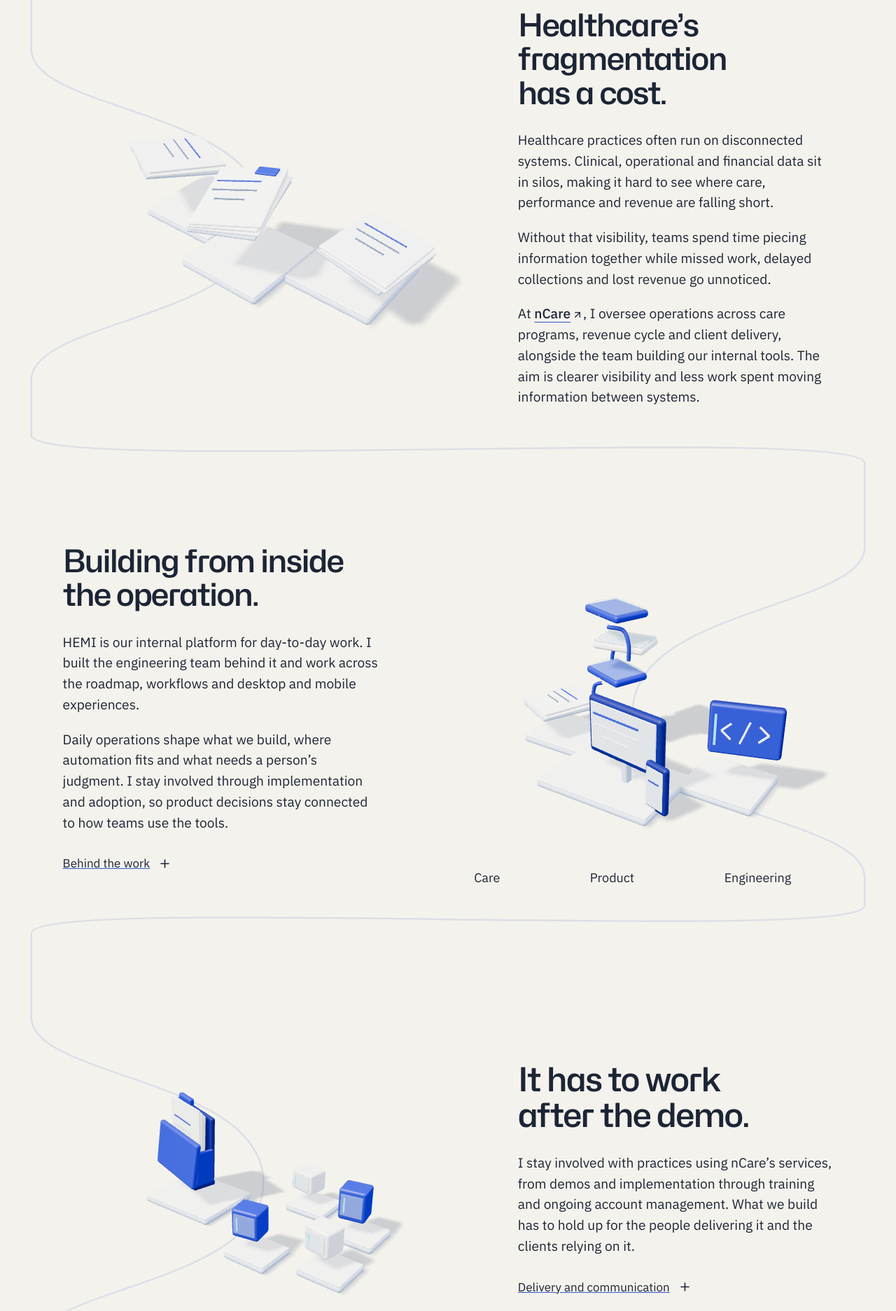
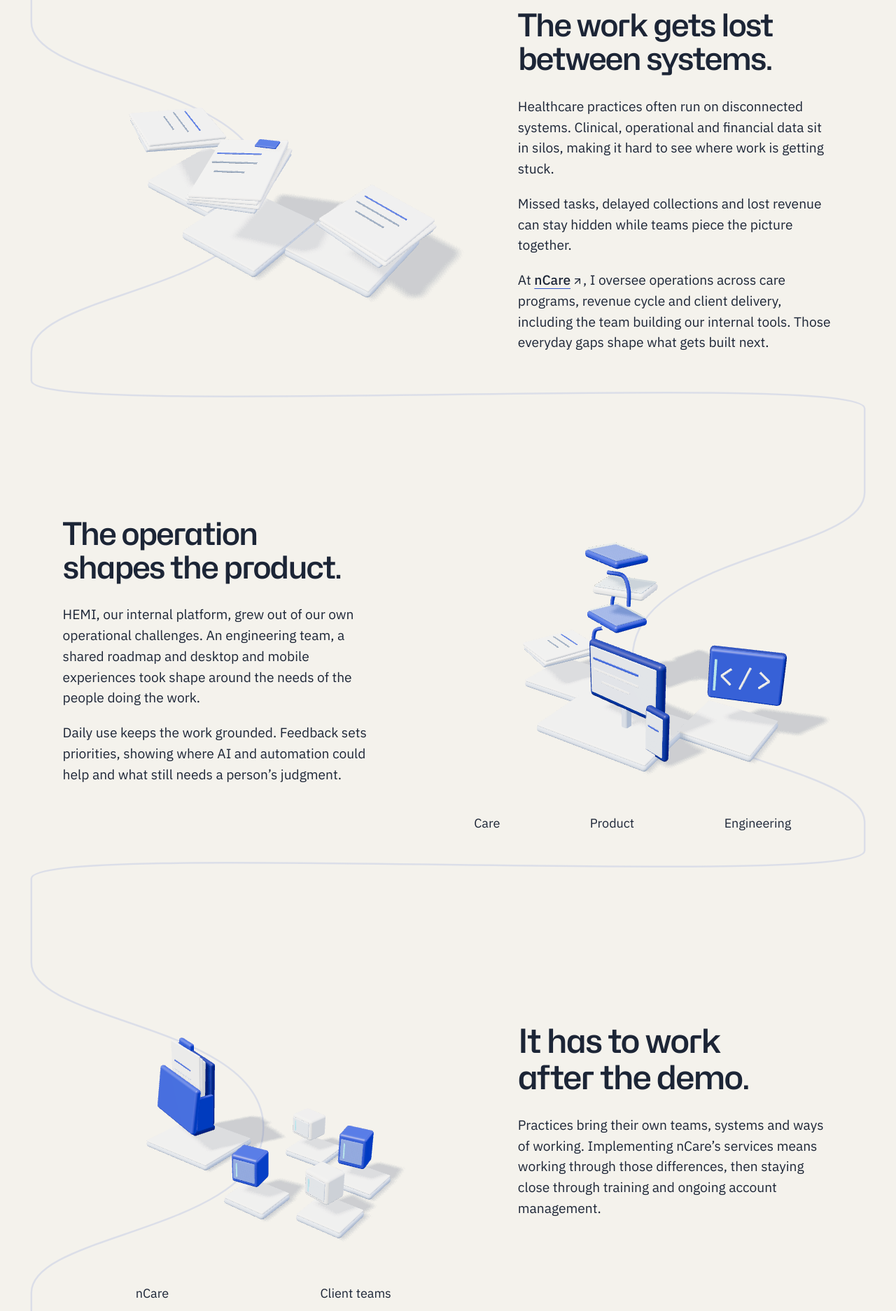
Before and after one commit to sharathkul/portfolio, a Next.js app: page / in a window 1280 px wide. Shown: the part 860-2734 px from the top of the page at 70% size. Built offline with nearby package versions, Linux system fonts and the light colour scheme.

Commit message:
Tell the story through operational problems and product decisions

```diff
--- a/app/components/HeroProfile.tsx
+++ b/app/components/HeroProfile.tsx
@@ -25,7 +25,7 @@ export default function HeroProfile({ reducedMotion }: { reducedMotion: boolean
         </div>
         <div className={`${styles.copy} introduction-copy`}>
           <h1 className={styles.name} id="intro-title">Sharath <span>Kulkarni.</span></h1>
-          <p className={styles.bio}>I work across healthcare, product and engineering, with a focus on AI and automation. I start with how people work, where things get stuck and what better tools could change.</p>
+          <p className={styles.bio}>My work sits between healthcare, product and engineering, with a focus on AI and automation. I enjoy the messy part: finding what matters, bringing people together and making ideas work.</p>
           <a className={styles.explore} href="#operations">Explore my work <ArrowDown size={20} aria-hidden="true" /></a>
         </div>
       </div>
--- a/app/components/JourneyMap.tsx
+++ b/app/components/JourneyMap.tsx
@@ -50,7 +50,7 @@ function Detail({ selected }: { selected: number }) {
     case 4:
       return <>Reporting, analytics and healthcare operations at <Company href="https://www.thenephrologygroupinc.com/">The Nephrology Group</Company> since 2023.</>;
     default:
-      return <>I now oversee operations at <Company href="https://ncaremd.com/">nCare</Company>, connecting care delivery, revenue cycle, product development and engineering.</>;
+      return <>Care delivery, revenue cycle, product development and engineering now meet in day-to-day operations at <Company href="https://ncaremd.com/">nCare</Company>.</>;
   }
 }
 
--- a/app/page.tsx
+++ b/app/page.tsx
@@ -1,7 +1,7 @@
 "use client";
 
 import { useEffect, useRef, useState, type ReactNode } from "react";
-import { ArrowUpRight, Plus, Pause, Play } from "lucide-react";
+import { ArrowUpRight, Pause, Play } from "lucide-react";
 import JourneyMap from "./components/JourneyMap";
 import StoryArt from "./components/StoryArt";
 import StoryThread from "./components/StoryThread";
@@ -21,10 +21,6 @@ const chapters = [
 function Company({ href, children }: { href: string; children: ReactNode }) {
   return <a className="company-link" href={href} target="_blank" rel="noopener noreferrer">{children}<ArrowUpRight size={16} aria-hidden="true" /></a>;
 }
-function More({ children, label }: { children: ReactNode; label: string }) {
-  return <details className="story-detail"><summary>{label}<Plus size={19} aria-hidden="true" /></summary><div>{children}</div></details>;
-}
-
 export default function Home() {
   const root = useRef<HTMLDivElement>(null);
   const [active, setActive] = useState(0);
@@ -121,37 +117,31 @@ export default function Home() {
         <section className="story-part story-right" id="operations" aria-labelledby="operations-title">
           <StoryArt chapter="operations" />
           <div className="scene-copy">
-            <h2 id="operations-title">Healthcare’s fragmentation has a cost.</h2>
-            <p>Healthcare practices often run on disconnected systems. Clinical, operational and financial data sit in silos, making it hard to see where care, performance and revenue are falling short.</p>
-            <p>Without that visibility, teams spend time piecing information together while missed work, delayed collections and lost revenue go unnoticed.</p>
-            <p>At <Company href="https://ncaremd.com/">nCare</Company>, I oversee operations across care programs, revenue cycle and client delivery, alongside the team building our internal tools. The aim is clearer visibility and less work spent moving information between systems.</p>
+            <h2 id="operations-title">The work gets lost between systems.</h2>
+            <p>Healthcare practices often run on disconnected systems. Clinical, operational and financial data sit in silos, making it hard to see where work is getting stuck.</p>
+            <p>Missed tasks, delayed collections and lost revenue can stay hidden while teams piece the picture together.</p>
+            <p>At <Company href="https://ncaremd.com/">nCare</Company>, I oversee operations across care programs, revenue cycle and client delivery, including the team building our internal tools. Those everyday gaps shape what gets built next.</p>
           </div>
         </section>
         <section className="story-part story-left" id="building" aria-labelledby="building-title">
           <StoryArt chapter="building" />
           <div className="scene-copy">
-            <h2 id="building-title">Building from inside the operation.</h2>
-            <p>HEMI is our internal platform for day-to-day work. I built the engineering team behind it and work across the roadmap, workflows and desktop and mobile experiences.</p>
-            <p>Daily operations shape what we build, where automation fits and what needs a person’s judgment. I stay involved through implementation and adoption, so product decisions stay connected to how teams use the tools.</p>
-            <More label="Behind the work">
-              <p>I oversee care management, remote patient monitoring, principal care management and revenue cycle operations. That includes coordinating the teams delivering the services and the engineers building the tools behind them.</p>
-            </More>
+            <h2 id="building-title">The operation shapes the product.</h2>
+            <p>HEMI, our internal platform, grew out of our own operational challenges. An engineering team, a shared roadmap and desktop and mobile experiences took shape around the needs of the people doing the work.</p>
+            <p>Daily use keeps the work grounded. Feedback sets priorities, showing where AI and automation could help and what still needs a person’s judgment.</p>
           </div>
         </section>
         <section className="story-part story-right clients-part" id="clients" aria-labelledby="clients-title">
           <StoryArt chapter="clients" />
           <div className="scene-copy">
             <h2 id="clients-title">It has to work after the demo.</h2>
-            <p>I stay involved with practices using nCare’s services, from demos and implementation through training and ongoing account management. What we build has to hold up for the people delivering it and the clients relying on it.</p>
-            <More label="Delivery and communication">
-              <p>I’ve led MSO and revenue cycle implementations for four external client organizations. I also oversee nCare’s brand and website work, keeping how we present the services connected to what our teams deliver.</p>
-            </More>
+            <p>Practices bring their own teams, systems and ways of working. Implementing nCare’s services means working through those differences, then staying close through training and ongoing account management.</p>
           </div>
         </section>
         <section className="story-part journey-part" id="journey" aria-labelledby="journey-title">
           <div className="journey-intro">
-            <h2 id="journey-title">The experience behind the work.</h2>
-            <p>Earlier work in brand, business and technology still shapes how I approach healthcare, product and operations today.</p>
+            <h2 id="journey-title">The perspective behind the work.</h2>
+            <p>Earlier work in brand, business and technology still shapes the approach: understand the people, figure out what matters and make the idea useful.</p>
           </div>
           <JourneyMap reducedMotion={reducedMotion} />
           <ContactForm />
```
